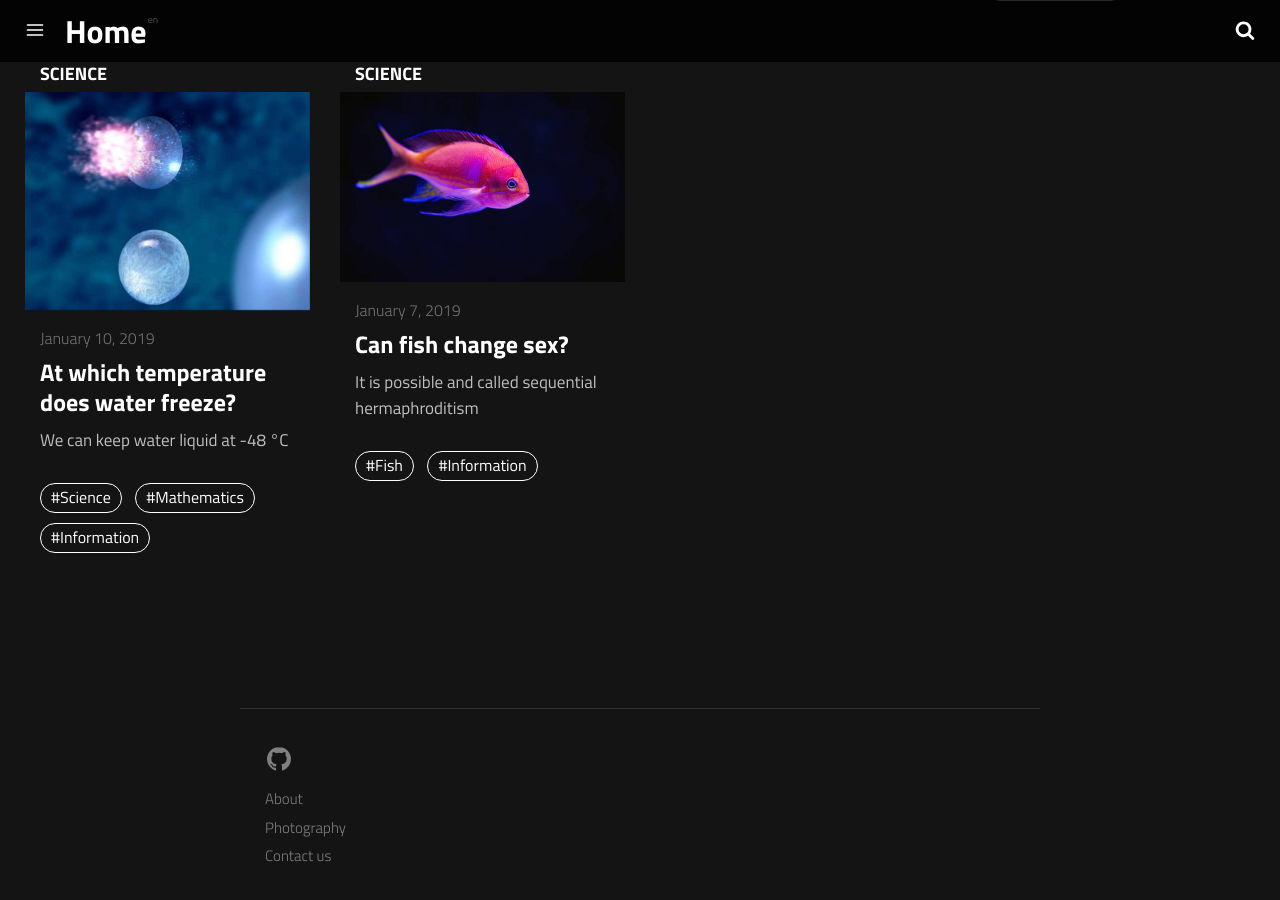
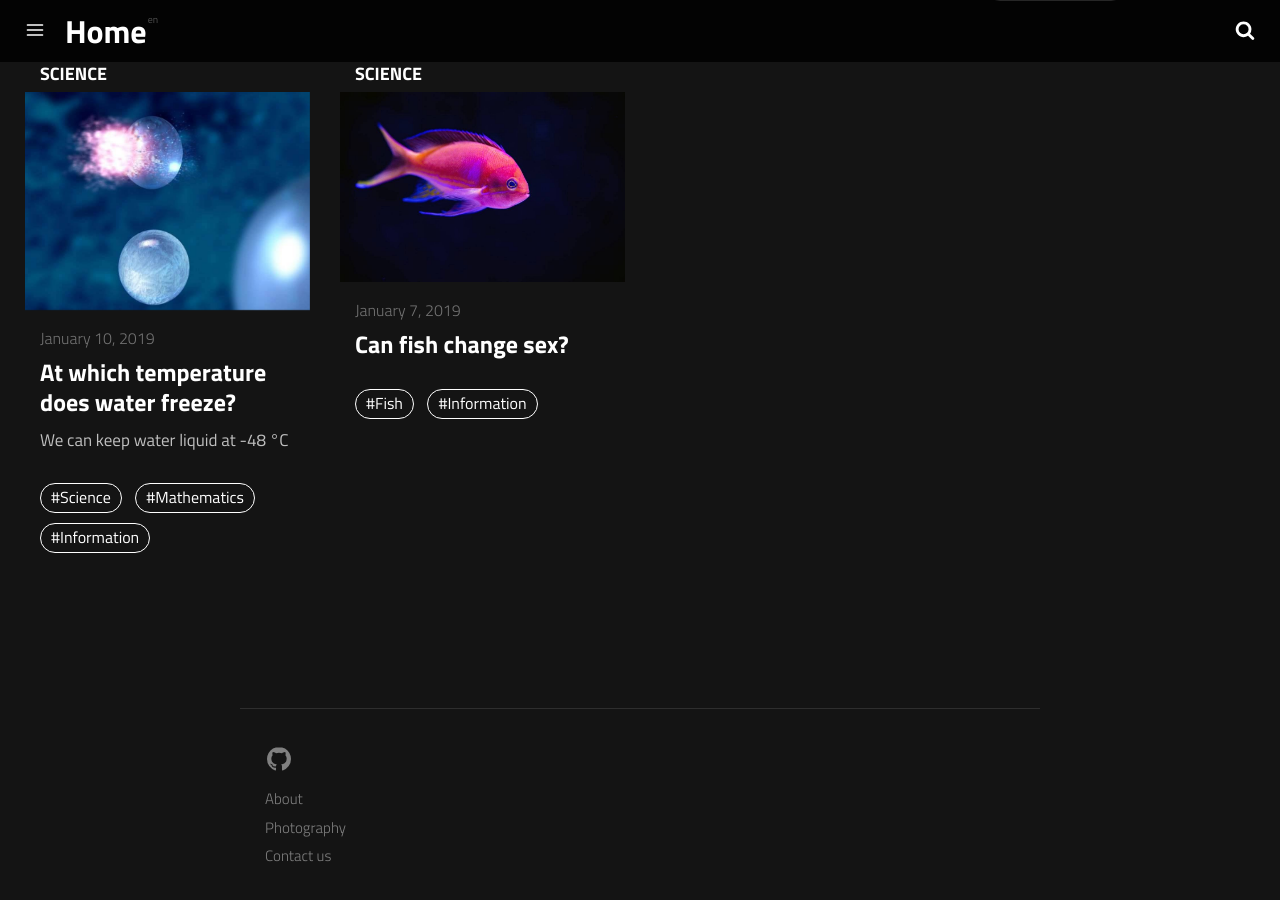
Before and after one commit to lukalafaye/lukalafaye.github.io, a Jekyll site: the page built from index.html, in a window 1280 px wide and 900 px high, scrolled down 1328 px. Built offline with Jekyll 4.4.1, drawn with Linux system fonts in a browser that asks for light colours; a script that is not in the unit is left out.

Commit message:
Update 2019-01-07-sequential-hermaphroditism.md

```diff
--- a/_posts/2019-01-07-sequential-hermaphroditism.md
+++ b/_posts/2019-01-07-sequential-hermaphroditism.md
@@ -3,7 +3,6 @@ date: 2019-01-07 00:00:42
 layout: post
 title: Can fish change sex?
 subtitle: It is possible and called sequential hermaphroditism
-description: It is possible and called sequential hermaphroditism
 image: /img/2019-01-07.jpg
 category: science
 tags:
```
